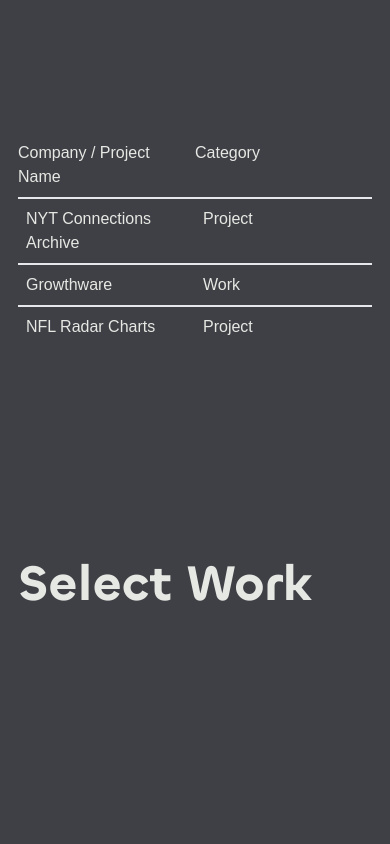
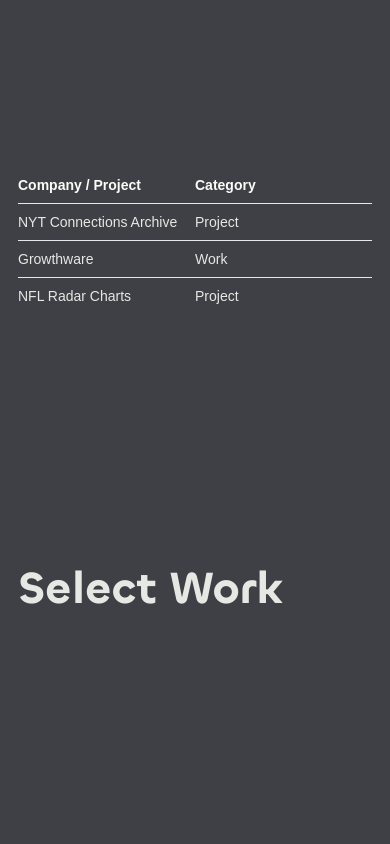
Before and after one commit to domsantini/portfolio2, a Next.js app: page / in a window 390 px wide. Shown: the part 1060-1904 px from the top of the page. Built offline with nearby package versions, Linux system fonts and the light colour scheme; a web font is replaced by a local one.

Commit message:
Modify styles on projects

```diff
--- a/app/components/AboutSection.jsx
+++ b/app/components/AboutSection.jsx
@@ -2,7 +2,7 @@
   return (
     <section id={id} className="bg-zinc-700 min-h-screen h-[100svh] flex flex-col justify-end pt-20 p-4 md:px-8 lg:px-20 lg:pb-8">
       <div className='h-full'/>
-      <h1 className="text-[#E6E8E3] text-[clamp(40px,9vw,140px)] font-chillax font-semibold">
+      <h1 className="text-[#E6E8E3] text-[clamp(35px,9vw,140px)] font-chillax font-semibold">
         More About Me
       </h1>
     </section>
--- a/app/components/WorkSection.jsx
+++ b/app/components/WorkSection.jsx
@@ -19,42 +19,47 @@
 
   return (
     <section id={id} className='relative min-h-screen h-[100svh] flex flex-col justify-end pt-20 text-[#E6E8E3] bg-zinc-700 p-4 md:px-8 lg:px-20 lg:pb-8'>
-      <div className='grid place-items-center h-full'>
-        <ul className="w-full divide-y-2">
-          <li className='flex py-2'>
-            <span className='w-1/2 md:w-1/3'>Company / Project Name</span>
-            <span className='w-1/2 md:w-1/3'>Category</span>
-            <span className='hidden md:inline-block md:w-1/3'>Test</span>
+      <div className='grid place-items-center h-full text-sm sm:text-base'>
+        <ul className="w-full divide-y ">
+          <li className='flex py-2 text-[#FBFCF8] font-semibold'>
+            <span className='w-1/2 '>Company / Project</span>
+            <span className='w-1/2 '>Category</span>
+            {/* <span className='w-1/2 md:w-1/3'>Company / Project</span>
+            <span className='w-1/2 md:w-1/3'>Category</span> */}
+            {/* <span className='hidden md:inline-block md:w-1/3'>Test</span> */}
           </li>
           {projects.map(({ id, title, description, type, link, stack }, i) => (
             <li
               key={id}
-              className='flex flex-col py-2 h-auto cursor-pointer'
+              className='flex flex-col py-2 h-auto w-full cursor-pointer '
               onClick={() => handleProjectClick(title)}
             >
-              <div className='flex'>
-                <span className='w-1/2 md:w-1/3 pl-2'>{title}</span>
-                <span className='w-1/2 md:w-1/3 pl-2'>{type}</span>
+              <div className='flex hover:pl-2 transition-all ease-in-out duration-[250ms]'>
+                <span className='w-1/2 '>{title}</span>
+                <span className='w-1/2 '>{type}</span>
+                {/* <span className='w-1/2 md:w-1/3'>{title}</span>
+                <span className='w-1/2 md:w-1/3'>{type}</span> */}
               </div>
               <AnimatePresence>
                 {activeProject === title &&
                   (<motion.div
+                    layout
                     key={`${title}-desc`}
                     variants={projectVariants}
                     initial='closed'
                     animate='open'
                     exit='closed'
-                    className='overflow-hidden'
+                    className='space-y-4 overflow-y-hidden py-4'
                   >
-                    <p>{description}</p>
-                    <ul>
+                    <p className='text-base'>{description}</p>
+                    <ul className='flex flex-wrap list-disc pl-4 gap-x-8 gap-y-2'>
                       {stack.map((technology) => (
                         <li key={`${id}-${technology}`}>{technology}</li>
                       ))}
                     </ul>
                     {link &&
-                      <button className='py-1 px-2 border border-solid border-[#FBFCF8] text-[#FBFCF8]'>
-                        <Link href={link}>Check it out!</Link>
+                      <button className='py-1 px-3 text-sm sm:text-base bg-[#FBFCF8] text-zinc-700 rounded-full'>
+                        <Link href={link}>Check out site</Link>
                       </button>
                     }
                   </motion.div>)}
@@ -63,7 +68,7 @@
           ))}
         </ul>
       </div>
-      <h1 className="absolute bottom-2 text-[#E6E8E3] text-[clamp(50px,9vw,140px)] font-chillax font-semibold">Select Work</h1>
+      <h1 className="absolute bottom-2 text-[#E6E8E3] text-[clamp(45px,9vw,140px)] font-chillax font-semibold">Select Work</h1>
     </section>
   )
 }
@@ -80,18 +85,18 @@
   open: {
     height: "auto",
     // marginTop: "1rem",
-    // transition: {
-    //   duration: 0.3,
-    //   ease: "easeOut"
-    // }
+    transition: {
+      duration: 0.3,
+      ease: "easeOut"
+    }
   },
   closed: {
     height: 0,
     // marginTop: 0,
-    // transition: {
-    //   duration: 0.3,
-    //   ease: "easeIn"
-    // }
+    transition: {
+      duration: 0.3,
+      ease: "easeIn"
+    }
   }
 }
 
```
